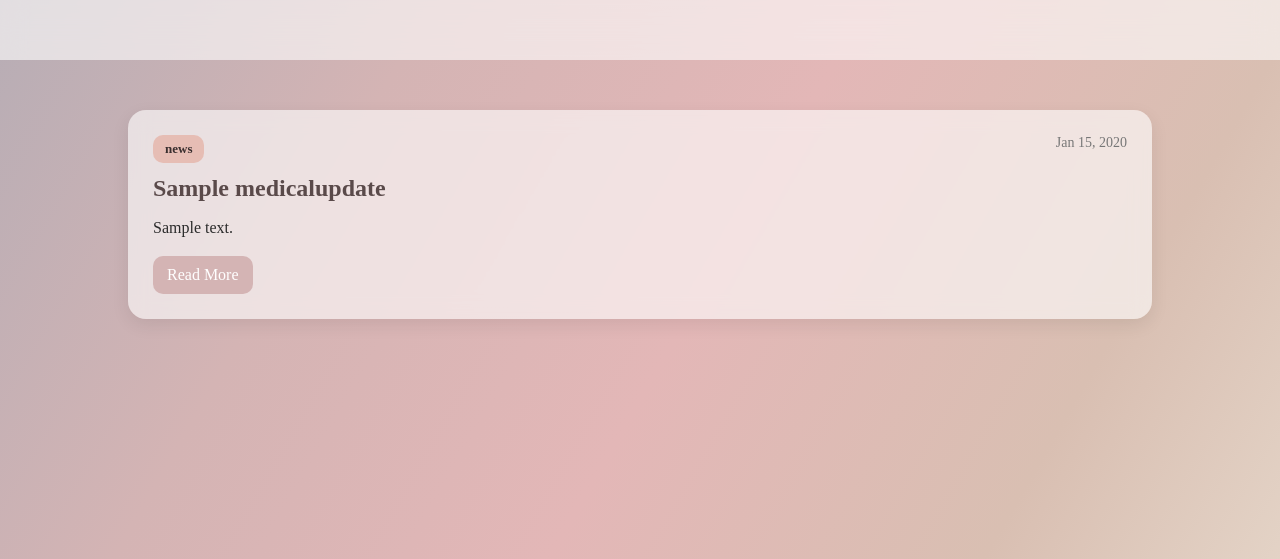
After one commit to ayesha-rahman37/MedEdu-Portal, a Django app: page /medical-updates/ in a window 1280 px wide. The commit adds this page. Shown: the top 559 px of the page. Run offline with Django 5.2, Linux system fonts and the light colour scheme; a user stored in the database is signed in; tables that the repository leaves empty hold one stand-in row (values such as "Sample post"); parts of the project's set-up code (start-up, migrations or seed data) failed here and were passed over.

Commit message:
Configure slug field in Subject admin panel & implement medical updates portal

```diff
--- a/MedEdu/models.py
+++ b/MedEdu/models.py
@@ -499,3 +499,37 @@ class Attendance(models.Model):
 
     def __str__(self):
         return f"{self.student} - {self.status}"
+
+# ================= MEDICAL UPDATE =================
+
+class MedicalUpdate(models.Model):
+
+    CATEGORY_CHOICES = (
+        ("news", "Medical News"),
+        ("career", "Career Opportunity"),
+        ("research", "Research"),
+        ("seminar", "Seminar"),
+        ("scholarship", "Scholarship"),
+    )
+
+    title = models.CharField(max_length=200)
+
+    category = models.CharField(
+        max_length=30,
+        choices=CATEGORY_CHOICES
+    )
+
+    description = models.TextField()
+
+    link = models.URLField(blank=True)
+
+    created_at = models.DateTimeField(auto_now_add=True)
+
+    posted_by = models.ForeignKey(
+        settings.AUTH_USER_MODEL,
+        on_delete=models.SET_NULL,
+        null=True
+    )
+
+    def _str_(self):
+        return self.title
--- a/MedEdu/urls.py
+++ b/MedEdu/urls.py
@@ -106,4 +106,8 @@ urlpatterns = [
     path("download-report/", views.download_report, name="download_report"),
     path("admin-monitoring/", views.admin_monitoring, name="admin_monitoring"),
 
+    path("medical-updates/",views.medical_updates,name="medical_updates"),
+
+    path("create-medical-update/",views.create_medical_update,name="create_medical_update"),
+
 ]
--- a/MedEdu/views.py
+++ b/MedEdu/views.py
@@ -4,7 +4,7 @@ from django.contrib.auth.decorators import login_required
 from django.core.mail import send_mail
 from django.urls import reverse
 from django.conf import settings
-from .models import DutySchedule, ClinicalCase, DutySwapRequest, User, Subject, Topic, ExamSchedule, Result, DoctorSchedule, Book, Issue, ExamNotice, Payment, Salary, StudentRecord, WardSwapRequest, ClassSchedule,  Attendance, Notification, OperationSchedule, WardPosting
+from .models import DutySchedule, ClinicalCase, DutySwapRequest, User, Subject, Topic, ExamSchedule, Result, DoctorSchedule, Book, Issue, ExamNotice, Payment, Salary, StudentRecord, WardSwapRequest, ClassSchedule,  Attendance, Notification, OperationSchedule, WardPosting, MedicalUpdate
 from django.shortcuts import render, get_object_or_404
 from datetime import date, timedelta
 
@@ -1482,3 +1482,37 @@ def download_report(request):
         "attendance_percentage": round(attendance_percentage, 1)
 
     })
+
+@login_required
+def create_medical_update(request):
+
+    if request.user.role != "admin":
+        return redirect("home")
+
+    if request.method == "POST":
+
+        title = request.POST.get("title")
+        category = request.POST.get("category")
+        description = request.POST.get("description")
+        link = request.POST.get("link")
+
+        MedicalUpdate.objects.create(
+            title=title,
+            category=category,
+            description=description,
+            link=link,
+            posted_by=request.user
+        )
+
+        return redirect("medical_updates")
+
+    return render(request, "medical/create_update.html")
+
+@login_required
+def medical_updates(request):
+
+    updates = MedicalUpdate.objects.all().order_by("-created_at")
+
+    return render(request, "medical/updates.html", {
+        "updates": updates
+    })
--- a/static/css/style.css
+++ b/static/css/style.css
@@ -1939,3 +1939,61 @@ h2 {
     padding: 20px;
     border-radius: 14px;
 }
+
+/* ================= MEDICAL UPDATES ================= */
+
+.updates-container {
+    width: 80%;
+    margin: 40px auto;
+}
+
+.update-card {
+    background: rgba(255,255,255,0.6);
+    backdrop-filter: blur(10px);
+    padding: 25px;
+    border-radius: 18px;
+    margin-bottom: 20px;
+    box-shadow: 0 6px 18px rgba(0,0,0,0.08);
+}
+
+.update-top {
+    display: flex;
+    justify-content: space-between;
+    margin-bottom: 12px;
+}
+
+.update-category {
+    background: #e6bdb4;
+    color: #3a2f2f;
+    padding: 6px 12px;
+    border-radius: 10px;
+    font-size: 13px;
+    font-weight: 600;
+}
+
+.update-date {
+    color: #777;
+    font-size: 14px;
+}
+
+.update-card h2 {
+    margin-bottom: 12px;
+}
+
+.update-card p {
+    line-height: 1.7;
+    margin-bottom: 15px;
+}
+
+.update-card a {
+    display: inline-block;
+    padding: 10px 14px;
+    background: #d4b4b4;
+    color: white;
+    border-radius: 10px;
+    text-decoration: none;
+}
+
+.update-card a:hover {
+    background: #c79a9a;
+}
--- a/templates/base.html
+++ b/templates/base.html
@@ -200,6 +200,7 @@
                 <a href="{% url 'student_report' %}">Report</a>
                 <a href="{% url 'student_library' %}">Library</a>
                 <a href="{% url 'payment' %}">Payment</a>
+                <a href="{% url 'medical_updates' %}">Medical Updates</a>
                  <a href="{% url 'notifications' %}">Notifications
                     {% if notification_count > 0 %}
                         <span class="notif-badge">{{ notification_count }}</span>
@@ -232,6 +233,7 @@
                 <a href="{% url 'clinical_case' %}">Clinical Case</a>
                 <a href="{%url 'ot_schedule' %}">OT</a>
                 <a href="{% url 'payment' %}">Payment</a>
+                <a href="{% url 'medical_updates' %}">Medical Updates</a>
                  <a href="{% url 'notifications' %}">Notifications
                     {% if notification_count > 0 %}
                         <span class="notif-badge">{{ notification_count }}</span>
@@ -298,6 +300,10 @@
                 <a href="{% url 'admin_monitoring' %}">Monitoring</a>
                 <a href="{% url 'analytics' %}">Analytics</a>
                 <a href="{% url 'payment' %}">Payments</a>
+                <a href="{% url 'create_medical_update' %}">Add Update</a>
+
+                <a href="{% url 'medical_updates' %}">Medical Updates</a>
+
                 <a href="{% url 'notifications' %}">Notifications
                     {% if notification_count > 0 %}
                         <span class="notif-badge">{{ notification_count }}</span>
--- /dev/null
+++ b/templates/medical/updates.html
@@ -0,0 +1,50 @@
+{% extends "base.html" %}
+{% block content %}
+
+<div class="updates-container">
+
+    {% for u in updates %}
+
+    <div class="update-card">
+
+        <div class="update-top">
+
+            <span class="update-category">
+                {{ u.category }}
+            </span>
+
+            <span class="update-date">
+                {{ u.created_at|date:"M d, Y" }}
+            </span>
+
+        </div>
+
+        <h2>{{ u.title }}</h2>
+
+        <p>{{ u.description }}</p>
+
+        {% if u.link %}
+
+        <a href="{{ u.link }}" target="_blank">
+
+            Read More
+
+        </a>
+
+        {% endif %}
+
+    </div>
+
+    {% empty %}
+
+    <div class="update-card">
+
+        No updates available.
+
+    </div>
+
+    {% endfor %}
+
+</div>
+
+{% endblock %}
```
Also changed, not shown: templates/medical/create_update.html (added, +64 -0 lines), MedEdu/migrations/0003_medicalupdate.py (added).
